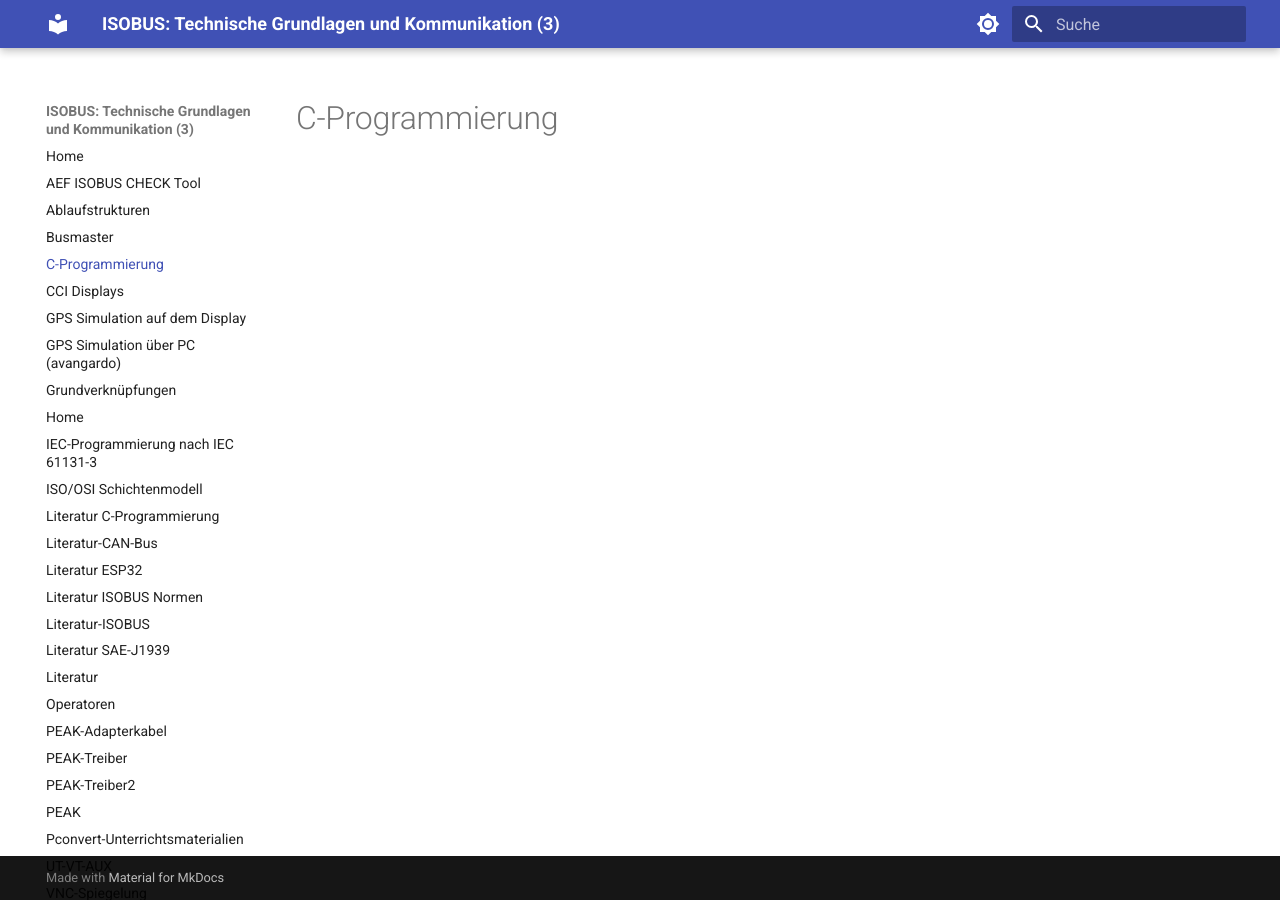
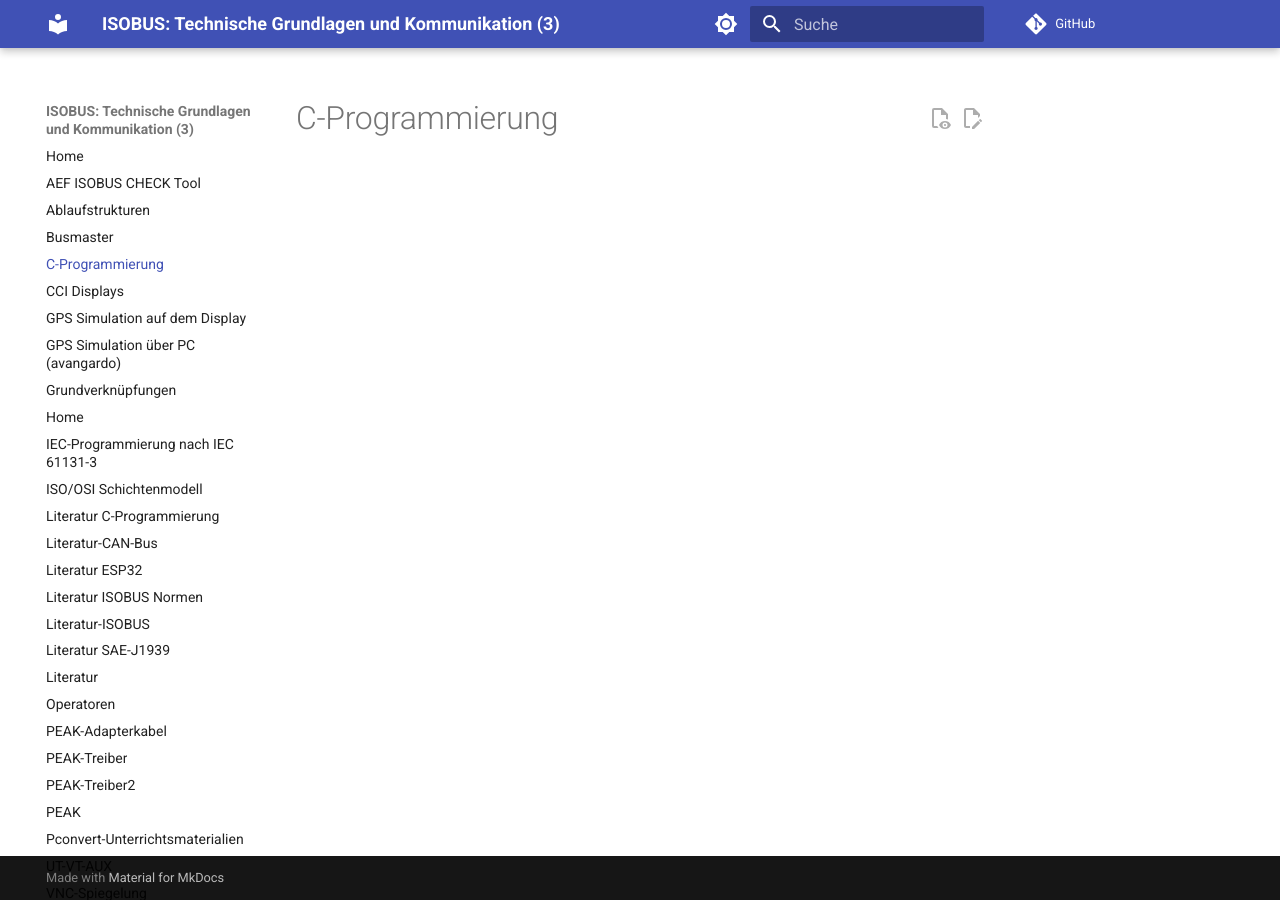
Before and after one commit to Meisterschulen-am-Ostbahnhof-Munchen/ISOBUS-other-docs, an MkDocs documentation site: the page built from docs/C-Programmierung.md, in a window 1280 px wide. Built offline with MkDocs 1.6.1 and Material for MkDocs 9.7.7, drawn with Linux system fonts in a browser that asks for light colours; comment, search, counter and statistics services are not loaded.

Commit message:
feat: add repo URL and content action features to mkdocs config
Include repository URL for improved traceability and new content action features for enhanced user interaction within the MKDocs site.

```diff
--- a/mkdocs.yml
+++ b/mkdocs.yml
@@ -9,12 +9,15 @@
 - search
 site_name: 'ISOBUS: Technische Grundlagen und Kommunikation (3) '
 site_url: https://docs.ms-muc-docs.de/projects/ISOBUS-other-docs/
+repo_url: https://github.com/Meisterschulen-am-Ostbahnhof-Munchen/ISOBUS-other-docs
 theme:
   features:
   - navigation.sections
   - navigation.expand
   - search.suggest
   - search.highlight
+  - content.action.edit
+  - content.action.view
   language: de
   name: material
   palette:
```
